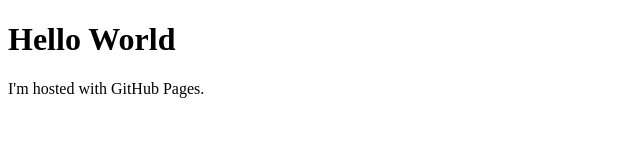
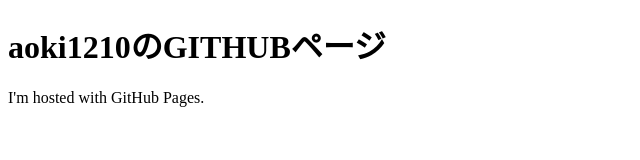
Before and after one commit to aoki1210/aoki1210.github.io-test, a plain HTML site: page index.html in a window 1280 px wide. Shown: the whole page, without its empty margins (0-640 px from the left). Drawn offline with Linux system fonts and the light colour scheme.

Commit message:
日本語

```diff
--- a/index.html
+++ b/index.html
@@ -1,7 +1,7 @@
 <!DOCTYPE html>
 <html>
 <body>
-<h1>Hello World</h1>
+<h1>aoki1210のGITHUBページ</h1>
 <p>I'm hosted with GitHub Pages.</p>
 </body>
 </html>
```
